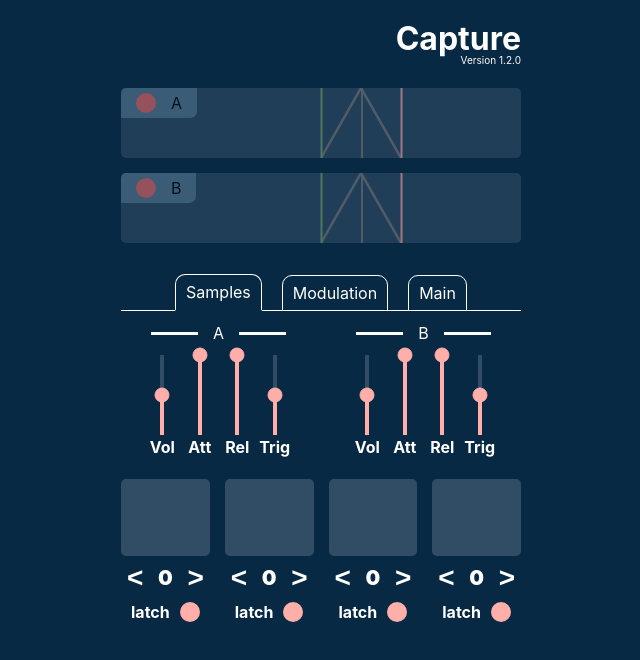
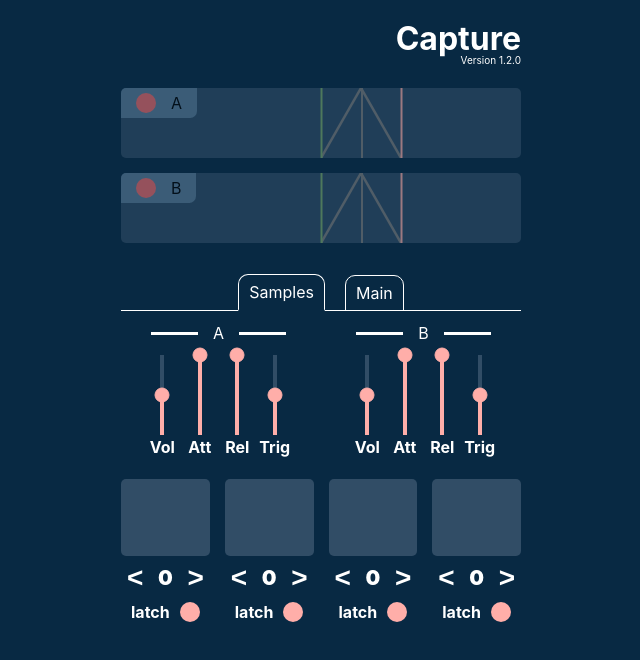
Before and after one commit to KRISCHOMAT/capture, a React (Vite) app: page / in a window 1280 px wide. Shown: the top 660 px of the page, without its empty margins (319-959 px from the left). Built offline with nearby package versions, Linux system fonts and the light colour scheme.

Commit message:
removing Modulation Tab

```diff
--- a/src/App.tsx
+++ b/src/App.tsx
@@ -9,7 +9,6 @@ import MainControls from "./components/Controlls/MainControls";
 
 const tabs: Tab[] = [
   { title: "Samples", element: ControllsWrapper },
-  { title: "Modulation", element: ControllsWrapper },
   { title: "Main", element: MainControls },
 ];
 
```
